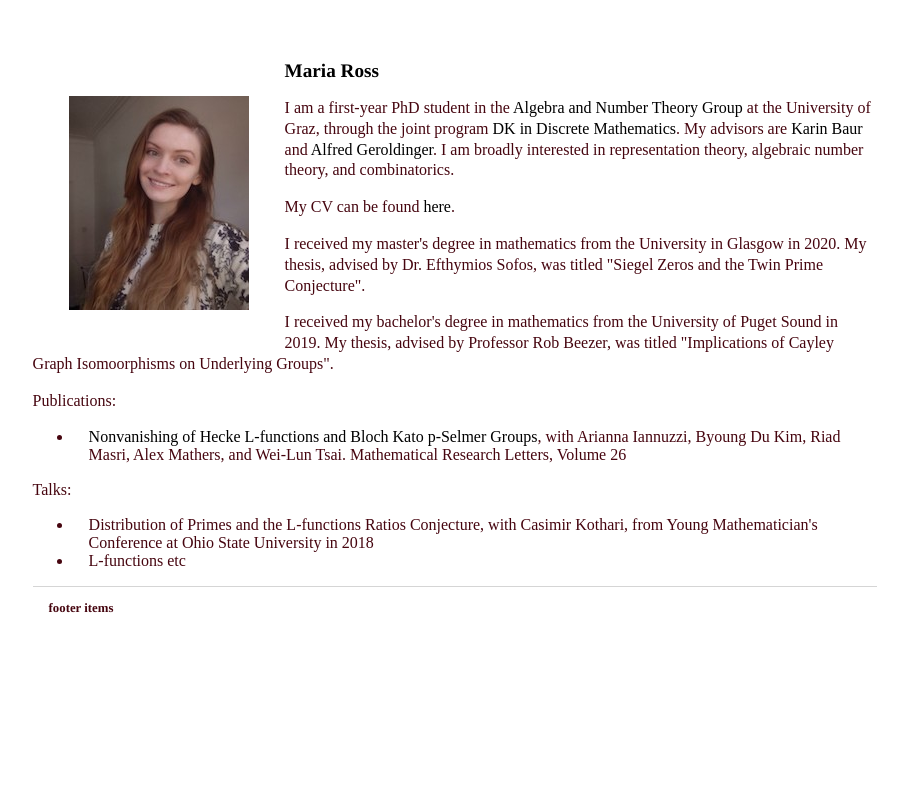
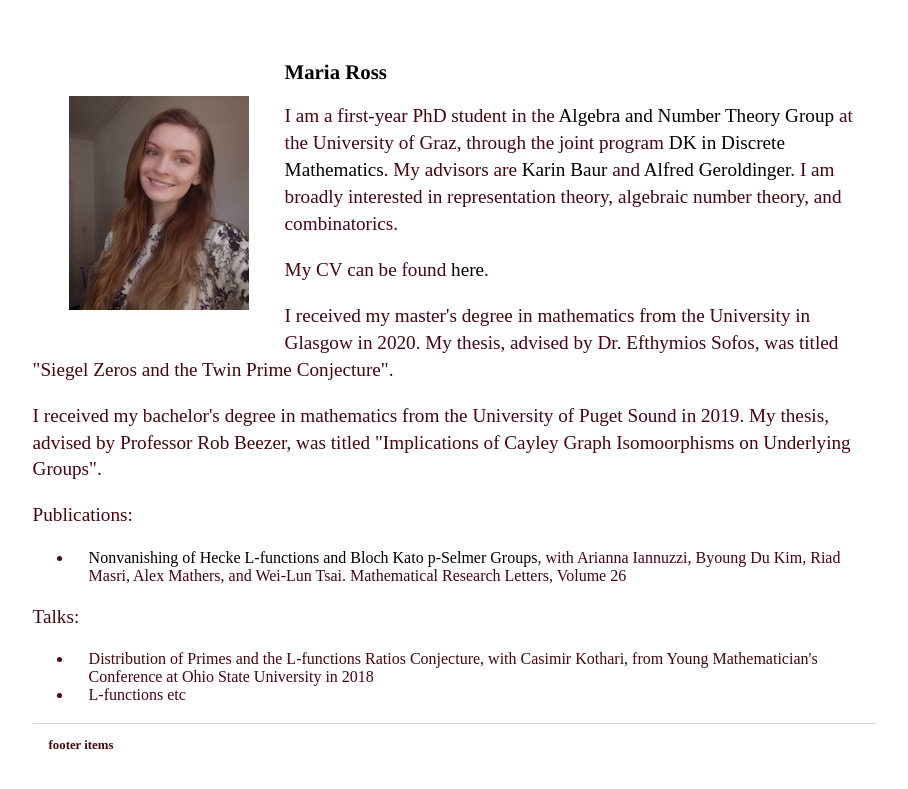
Before and after one commit to mariarross/mariarross.github.io, a Jekyll site: the page built from index.html, in a window 1280 px wide. Shown: the top 789 px of the page, without its empty margins (185-1093 px from the left). Built offline with Jekyll 4.4.1, drawn with Linux system fonts in a browser that asks for light colours.

Commit message:
Update main.css

```diff
--- a/css/main.css
+++ b/css/main.css
@@ -36,12 +36,12 @@ a:hover {
     color: #E58181;
 }
 h1 {
-    font-size: 1.2em;
+    font-size: 1.3em;
     font-family:'Times', 'Times', 'Serif';
 }
 p {
-    font-size: 1em;
-    line-height: 1.3em;
+    font-size: 1.2em;
+    line-height: 1.4em;
     color: #46050F;
 }
 footer {
```
